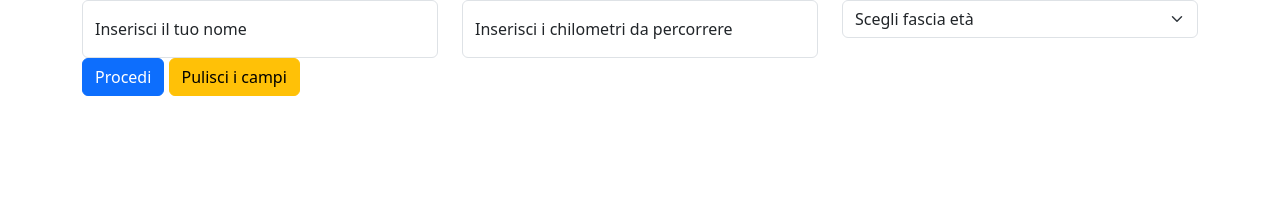
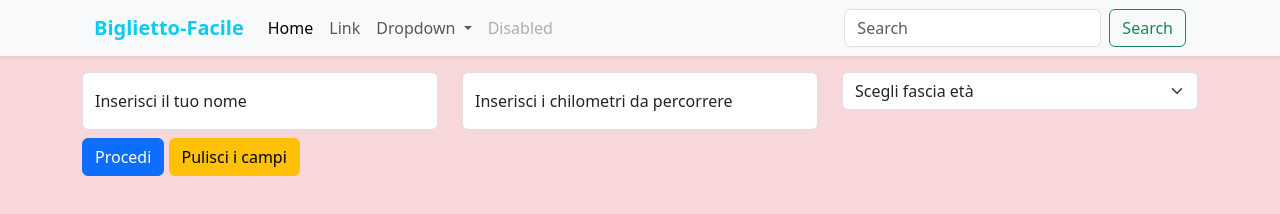
Before and after one commit to burillu/js-biglietto-treno-form, a plain HTML site: page index.html in a window 1280 px wide. Drawn offline with nearby package versions, Linux system fonts and the light colour scheme.

Commit message:
add header, nav, bs class for style and body bg

```diff
--- a/index.html
+++ b/index.html
@@ -15,10 +15,51 @@
   <link rel="stylesheet" href="css/style.css">
     <title>Biglietto-Facile</title>
 </head>
-<body>
+<body class="bg-danger-subtle">
+  <header class="bg-body-tertiary shadow-sm mb-3">
+    <div class="container">
+      <nav class="navbar navbar-expand-lg bg-body-tertiary">
+      <div class="container-fluid">
+        <a class="navbar-brand" href="#"><strong class="text-info">Biglietto-Facile</strong></a>
+        <button class="navbar-toggler" type="button" data-bs-toggle="collapse" data-bs-target="#navbarSupportedContent" aria-controls="navbarSupportedContent" aria-expanded="false" aria-label="Toggle navigation">
+          <span class="navbar-toggler-icon"></span>
+        </button>
+        <div class="collapse navbar-collapse" id="navbarSupportedContent">
+          <ul class="navbar-nav me-auto mb-2 mb-lg-0">
+            <li class="nav-item">
+              <a class="nav-link active" aria-current="page" href="#">Home</a>
+            </li>
+            <li class="nav-item">
+              <a class="nav-link" href="#">Link</a>
+            </li>
+            <li class="nav-item dropdown">
+              <a class="nav-link dropdown-toggle" href="#" role="button" data-bs-toggle="dropdown" aria-expanded="false">
+                Dropdown
+              </a>
+              <ul class="dropdown-menu">
+                <li><a class="dropdown-item" href="#">Action</a></li>
+                <li><a class="dropdown-item" href="#">Another action</a></li>
+                <li><hr class="dropdown-divider"></li>
+                <li><a class="dropdown-item" href="#">Something else here</a></li>
+              </ul>
+            </li>
+            <li class="nav-item">
+              <a class="nav-link disabled" aria-disabled="true">Disabled</a>
+            </li>
+          </ul>
+          <form class="d-flex" role="search">
+            <input class="form-control me-2" type="search" placeholder="Search" aria-label="Search">
+            <button class="btn btn-outline-success" type="submit">Search</button>
+          </form>
+        </div>
+      </div>
+    </nav>
+    </div>
+
+  </header>
   <form action="">
     <div class="container">
-    <div class="row">
+    <div class="row gy-2 mb-3">
       <!-- input -->
       <div class="col-12 col-md-6 col-lg-4">
         <div class="form-floating">
@@ -43,20 +84,20 @@
         </select>
       </div>
       <!-- submit / clear -->
-      <div class="col-3">
+      <div class="col-12">
         <button class="btn btn-primary" type="button"> Procedi</button>
         <button class="btn btn-warning" type="reset"> Pulisci i campi</button>
       </div>
     </div>
-    <div class="row" id="ticketGen">
+    <div class="row gy-2" id="ticketGen">
       <!-- nome -->
-      <div class="col border-danger bg-info-subtle"></div>
+      <div class="col name-psg border-danger bg-info-subtle"></div>
       <!-- carrozza -->
-      <div class="col"></div>
+      <div class="col num-ticket"></div>
       <!-- posto -->
-      <div class="col"></div>
+      <div class="col seat"></div>
       <!-- prezzo -->
-      <div class="col final-price"></div>
+      <div class="col-12 col-md final-price"></div>
     </div>
   </div>
   </form>
```
